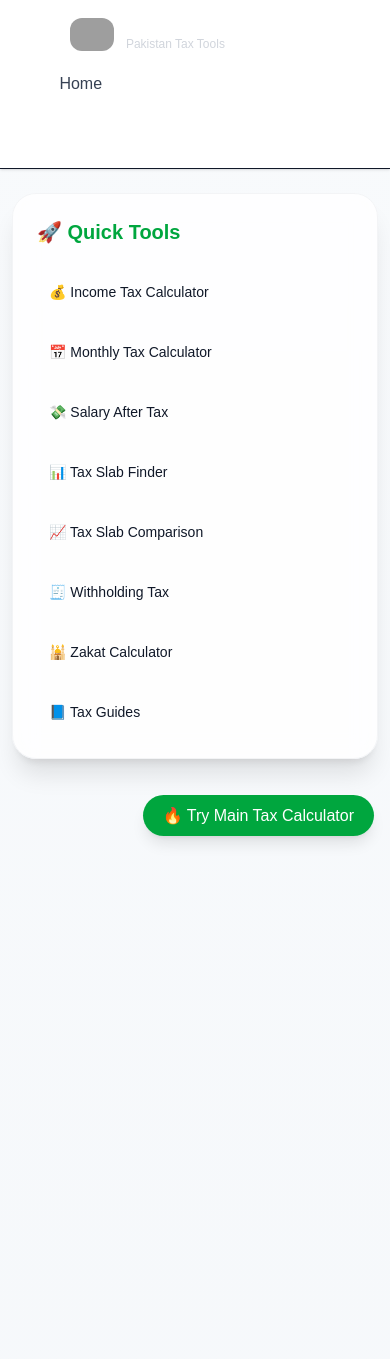
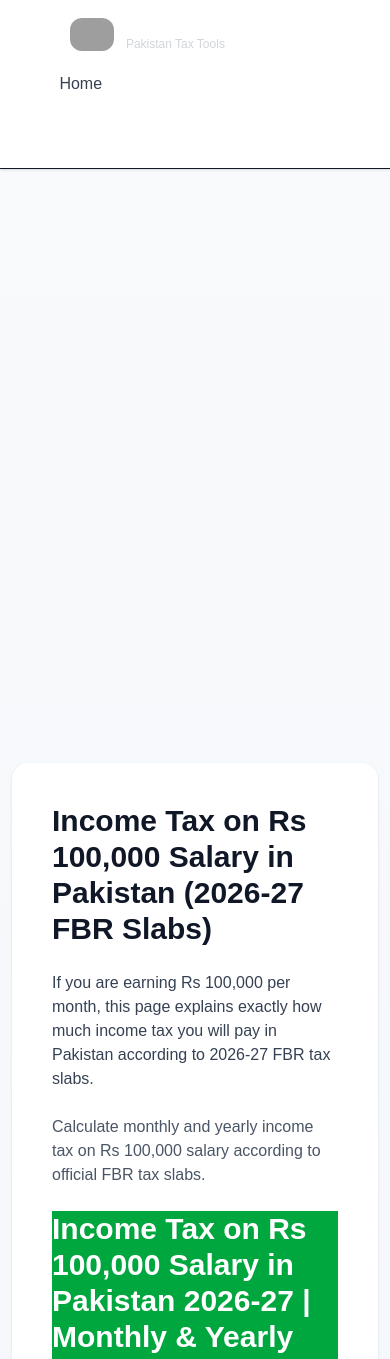
Before and after one commit to muhammadobaid1986/fbrtaxcalculators, a Next.js app: page /salary/100000 in a window 390 px wide. Shown: the top 1359 px of the page. Built offline with nearby package versions, Linux system fonts and the light colour scheme; grey boxes are pictures that could not be loaded.

Commit message:
Optimized sidebar visibility for mobile performance

```diff
--- a/app/layout.tsx
+++ b/app/layout.tsx
@@ -129,6 +129,7 @@ export default function RootLayout({
         <div className="max-w-7xl mx-auto px-3 md:px-4 py-6 md:py-10 flex flex-col md:flex-row gap-8">
 
   {/* SIDEBAR */}
+  <div className="hidden lg:block">
   <aside className="w-full md:w-72">
   <div className="bg-white/80 backdrop-blur-md rounded-3xl shadow-xl p-6 sticky top-28 border border-gray-100 hover:shadow-2xl transition">
 
@@ -190,7 +191,8 @@ export default function RootLayout({
 
   </div>
 </aside>
-<div className="my-6 text-center" style={{ minHeight: "250px" }}>
+</div>
+<div className="my-6 text-center" style={{ minHeight: "120px" }}>
   <ins
     className="adsbygoogle"
     style={{ display: "block" }}
--- a/app/salary/[salary]/page.tsx
+++ b/app/salary/[salary]/page.tsx
@@ -290,7 +290,7 @@ export default async function Page({ params }: any) {
 
 
 />
-<div className="fixed bottom-4 right-4">
+<div className="fixed bottom-4 right-4 hidden md:block">
   <a
     href="/"
     className="bg-green-600 text-white px-5 py-3 rounded-full shadow-lg hover:bg-green-700 transition"
```
